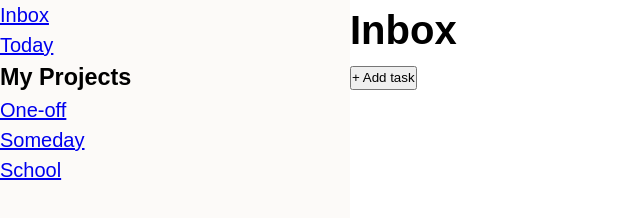
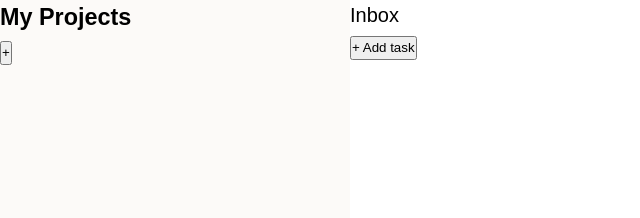
Before and after one commit to oskarnurm/todo-list, a website built with webpack: page src/index.html in a window 1280 px wide. Shown: the whole page, without its empty margins (0-640 px from the left). Built offline with nearby package versions, Linux system fonts and the light colour scheme.

Commit message:
chore(all): cleanup divs and formatting

```diff
--- a/src/Task.js
+++ b/src/Task.js
@@ -23,6 +23,10 @@ export default class Task {
     return this.prio;
   }
 
+  getId() {
+    return this.id;
+  }
+
   setTitle(title) {
     this.title = title;
   }
@@ -38,4 +42,6 @@ export default class Task {
   setPrio(prio) {
     this.prio = prio;
   }
+
+  //TODO: add toJSON and ohter JSON helper methods?
 }
--- a/src/index.html
+++ b/src/index.html
@@ -8,23 +8,16 @@
   <body>
     <div class="todo">
       <aside class="sidebar">
-        <nav class="today-inbox">
-          <ul>
-            <li><a href="/Inbox">Inbox</a></li>
-            <li><a href="/Today">Today</a></li>
-          </ul>
-        </nav>
+        <div class="sidebar-header">
+          <h3>My Projects</h3>
+          <button class="add-project">+</button>
+        </div>
         <nav class="projects">
-          <h3>My Projects</h3>
-          <ul>
-            <li><a href="#">One-off</a></li>
-            <li><a href="#">Someday</a></li>
-            <li><a href="#">School</a></li>
-          </ul>
+          <ul></ul>
         </nav>
       </aside>
       <main class="main">
-        <h1>Inbox</h1>
+        <div class="main-title"></div>
         <div class="task-list"></div>
 
         <button id="add-task" type="button">+ Add task</button>
```
